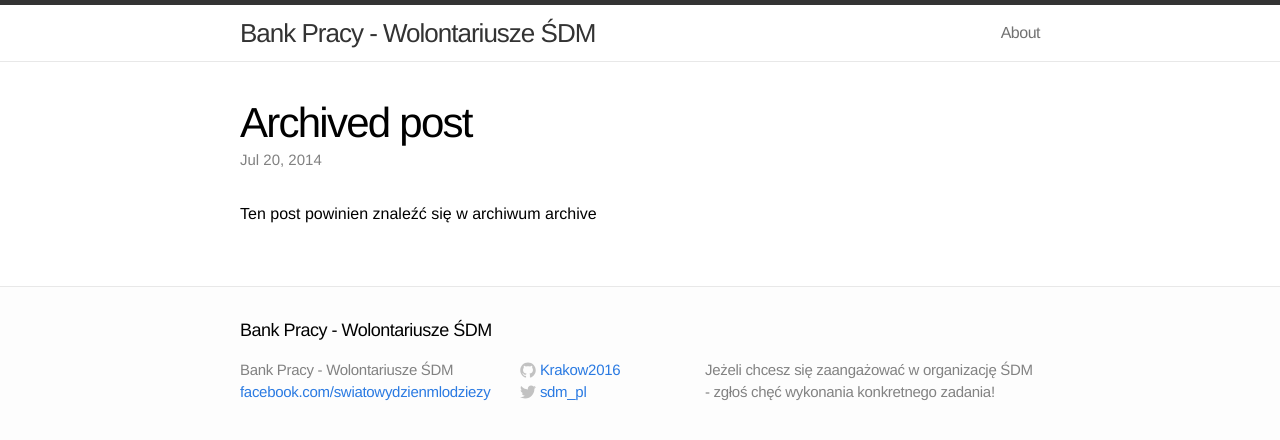
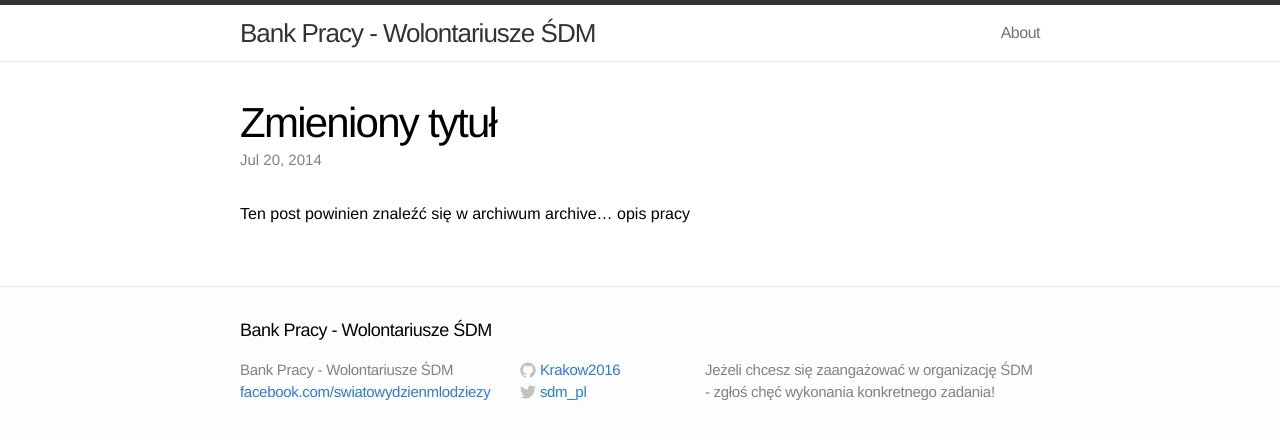
Before and after one commit to Krakow2016/tablica, a Jekyll site: the page built from _posts/2014-07-20-archived-post.markdown, in a window 1280 px wide. Shown: the top 440 px of the page. Built offline with Jekyll 4.4.1, drawn with Linux system fonts in a browser that asks for light colours.

Commit message:
Update 2014-07-20-archived-post.markdown

```diff
--- a/_posts/2014-07-20-archived-post.markdown
+++ b/_posts/2014-07-20-archived-post.markdown
@@ -1,10 +1,10 @@
 ---
 layout: post
-title:  "Archived post"
+title:  "Zmieniony tytuł"
 date:   2014-07-20 15:36:59
 tags: archive
 
 team_count: 1
 ---
 
-Ten post powinien znaleźć się w archiwum {{ page.tags }}
+Ten post powinien znaleźć się w archiwum {{ page.tags }}... opis pracy
```
